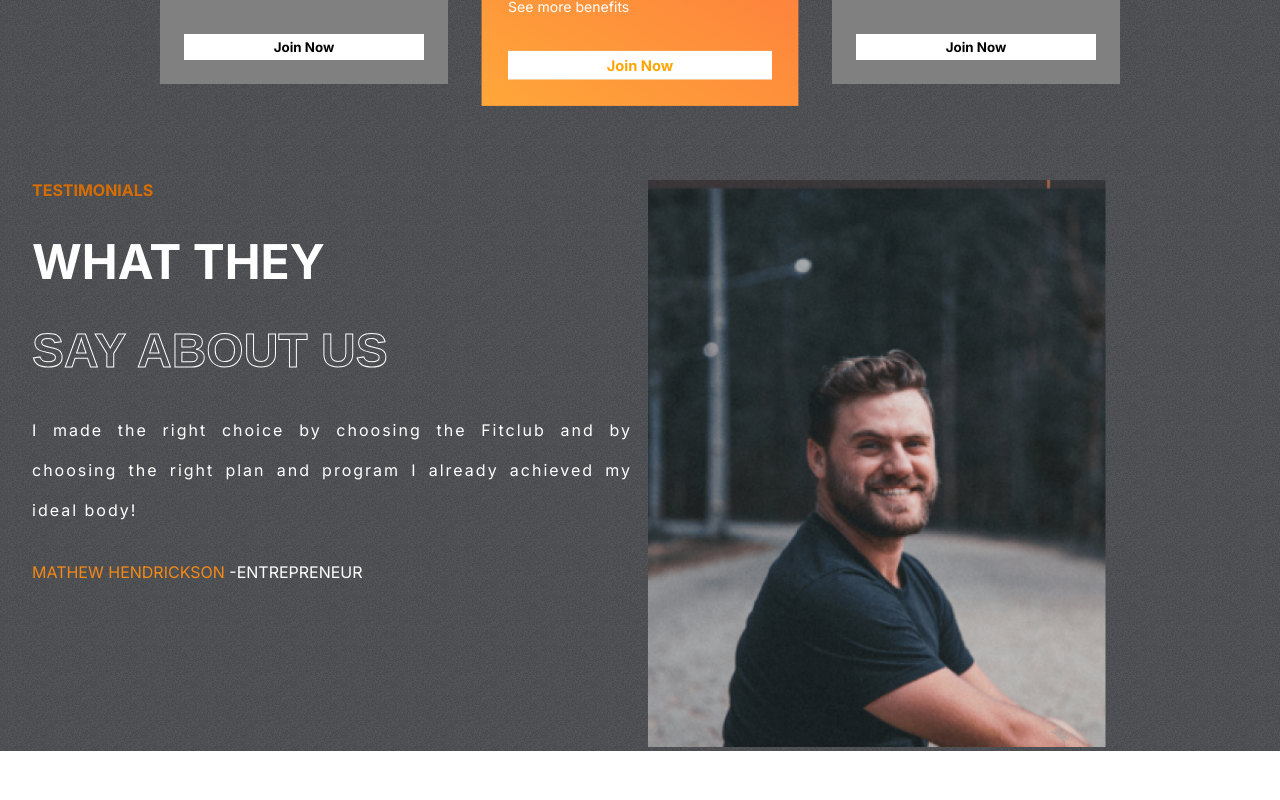
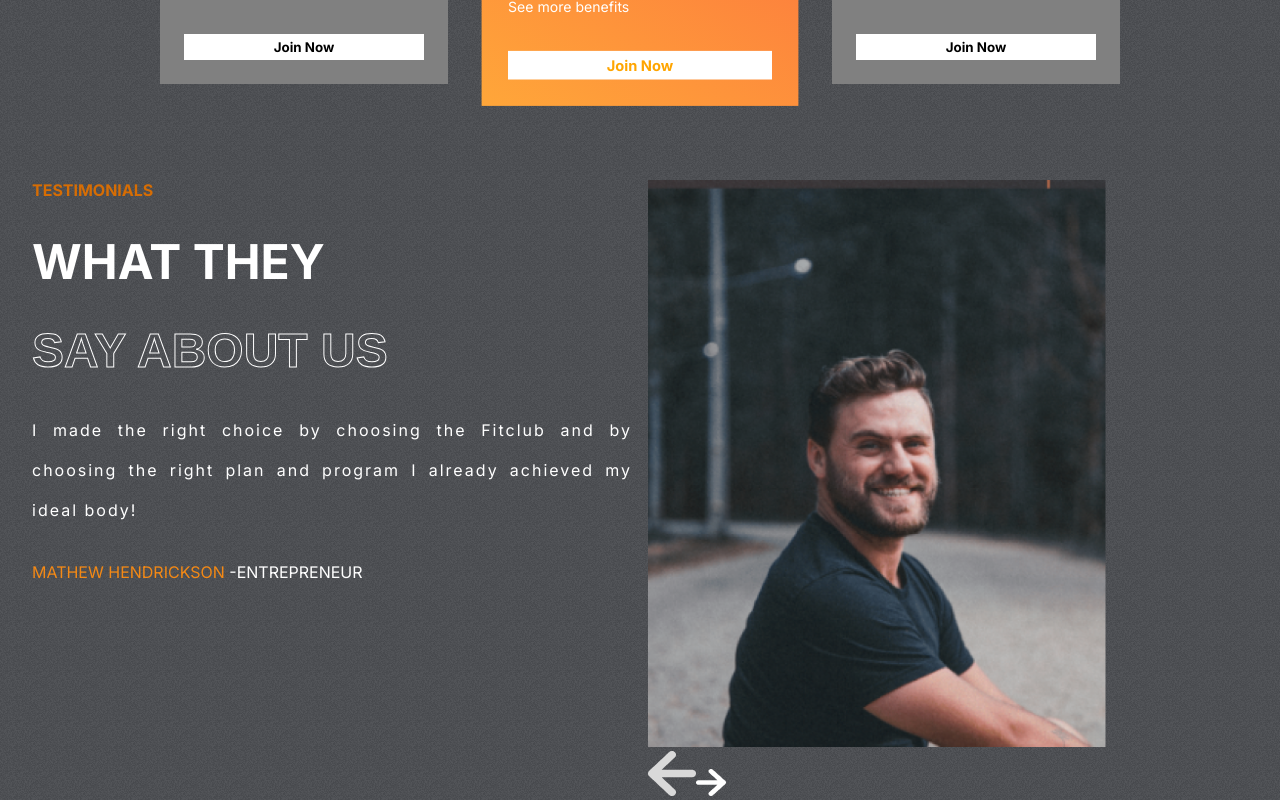
Before and after one commit to Sisanda0/Sisanda0, a React (Create React App) app in the folder Downloads/FitClub-Starter-d82a075a4e478e1ece2ecbc6aae57d7eeb496dbf/: page / in a window 1280 px wide. Shown: the part 2414-3214 px from the top of the page. Before the commit the page ends 3165 px from the top, so only its background shows below. Built offline with nearby package versions, Linux system fonts and the light colour scheme.

Commit message:
Added arrows

```diff
--- a/Downloads/FitClub-Starter-d82a075a4e478e1ece2ecbc6aae57d7eeb496dbf/src/assets/Testimonials/Testimonials.jsx
+++ b/Downloads/FitClub-Starter-d82a075a4e478e1ece2ecbc6aae57d7eeb496dbf/src/assets/Testimonials/Testimonials.jsx
@@ -1,6 +1,9 @@
 import React, { useState } from 'react';
 import './Testimonials.css';
 import {testimonialsData} from "../../data/testimonialsData";
+import leftArrow from '../../assets/leftArrow.png';
+import rightArrow from '../../assets/rightArrow.png'
+
 const Testimonials = ()=>{
 
     const [selected, setSelected]=useState(0);
@@ -24,6 +27,12 @@
             </div>
             <div className="right-t">
                 <img src={testimonialsData[selected].image} alt =""/>
+
+                <div className="arrows">
+                    <img src={leftArrow} alt="" />
+                    <img src={rightArrow} alt="" />
+
+                </div>
             </div>
 
 
```
